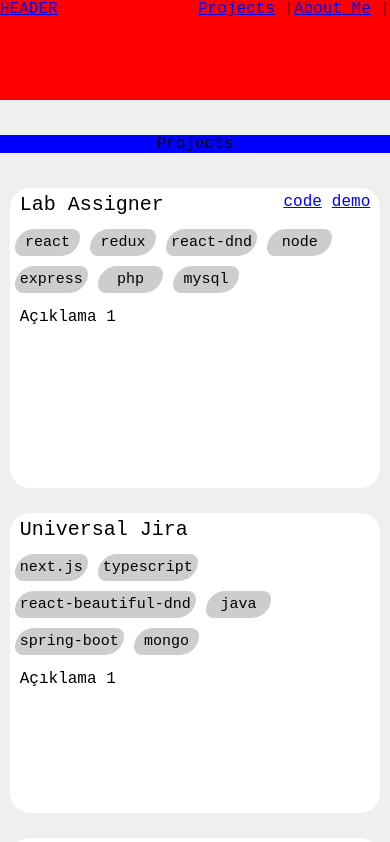
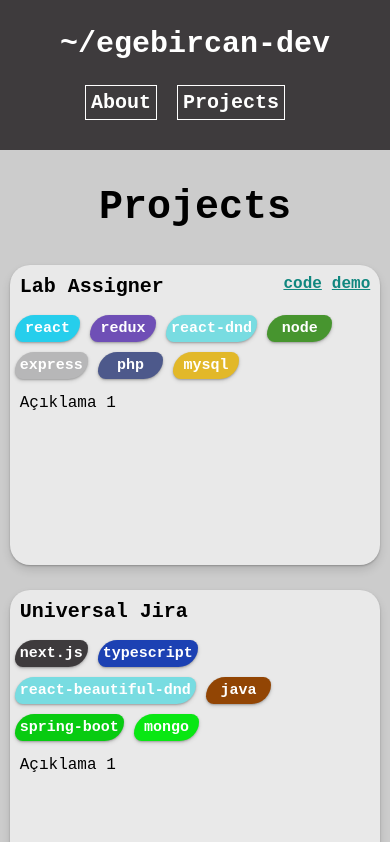
Before and after one commit to egebircan/my-portfolio, a Next.js app: page /projects in a window 390 px wide. Shown: the top 842 px of the page. Built offline with nearby package versions, Linux system fonts and the light colour scheme.

Commit message:
projects styling && header && responsiveness

```diff
--- a/components/Header/header.js
+++ b/components/Header/header.js
@@ -3,14 +3,30 @@ import Link from 'next/link'
 
 export default function Header() {
   return (
-    <div style={{height: "100px", backgroundColor: "red"}}>
-      <div className={styles.title}>
-        <Link href="/">HEADER</Link>
+    <div className={styles.mainDiv}>
+      <div className={styles.elementsDiv}>
+        <div>
+          <Link href="/" passHref>
+            <a className={styles.mainLink}>
+            ~/egebircan-dev
+            </a>
+          </Link>
+        </div>
+        <div className>
+          <nav className={styles.nav}>
+              <Link href="/">
+                <a className={styles.navLink}>
+                  About
+                </a>
+              </Link>
+              <Link href="/projects">
+                <a className={styles.navLink}>
+                  Projects
+                </a>
+              </Link>
+            </nav>
+        </div>
       </div>
-      <nav className={styles.nav}>
-        <Link href="/projects">Projects</Link> |
-        <Link href="/">About Me</Link> |
-      </nav>
     </div>
   )
 }
--- a/components/Header/index.module.css
+++ b/components/Header/index.module.css
@@ -1,7 +1,64 @@
-.nav {
-  float: right;
+.mainDiv {
+  height: 100px;
+  background-color: #3e3b3d;
+  display: flex;
+  align-items: center;
+  text-align: center;
+  justify-content: space-between;
 }
 
-.title {
+@media (max-width: 800px) {
+  .mainDiv {
+    height: 150px;
+  }
+}
+
+.elementsDiv {
+  width: 75%;
+  margin: auto;
+}
+
+@media (max-width: 800px) {
+  .elementsDiv {
+    width: 95%;
+  }
+}
+
+.mainLink {
+  color: white;
   float: left;
+  font-size: 30px;
+  font-weight: bold;
+  text-decoration: none;
 }
+
+@media (max-width: 800px) {
+  .mainLink {
+    float: none;
+  }
+}
+
+@media (max-width: 800px) {
+  .nav {
+    margin-top: 30px;
+    margin-bottom: 10px;
+  }
+}
+
+.navLink {
+  float: right;
+  color: white;
+  margin-right: 20px;
+  font-size: 20px;
+  font-weight: bold;
+  text-decoration: none;
+  border-style: solid;
+  border-width: thin;
+  padding: 5px;
+}
+
+@media (max-width: 800px) {
+  .navLink {
+    float: none;
+  }
+}
--- a/components/Project/index.module.css
+++ b/components/Project/index.module.css
@@ -1,24 +1,27 @@
 .info {
-  height: 15%;
+  height: 20%;
 }
 
 @media (max-width: 1333px) {
   .info {
-    height: 12%;
+    height: 15%;
   }
 }
 
 .title {
   float: left;
   margin-left: 10px;
-  margin-top: 5px;
+  margin-top: 10px;
   font-size: 20px;
+  font-weight: bold;
 }
 
 .btn {
-  margin-top: 5px;
+  margin-top: 10px;
   margin-right: 10px;
   float: right;
+  color: #10877f;
+  font-weight: bold;
 }
 
 .techstack {
--- a/components/Project/project.js
+++ b/components/Project/project.js
@@ -39,8 +39,14 @@ const ProjectDiv = styled.div`
   width: 45%;
   height: 250px;
   margin: 25px;
-  background-color: white;
+  background-color: #E9E9E9;
   border-radius: 20px;
+  box-shadow: 0 5px 10px rgba(0,0,0,0.12), 0 1px 2px rgba(0,0,0,0.24);
+  transition: all 0.3s cubic-bezier(.25,.8,.25,1);
+
+  &:hover {
+    box-shadow: 0 14px 28px rgba(0,0,0,0.25), 0 10px 10px rgba(0,0,0,0.22);
+  }
 
   @media (max-width: 1333px) {
     width: 100%;
--- a/components/Tag/tag.js
+++ b/components/Tag/tag.js
@@ -1,13 +1,41 @@
 import styled from 'styled-components'
+
+const dd = "#FFFACD"
+
+const tagColors = {
+  "javascript": "#D1D403",
+  "typescript": "#1C41B3",
+  "react": "#26CEEC",
+  "redux": "#6F4FB6",
+  "react-dnd": "#78DCE1",
+  "react-beautiful-dnd": "#78DCE1",
+  "react-bootstrap": "#00ACF2",
+  "next.js": "#3E3B3D",
+  "node": "#47952F",
+  "express": "#B7B7B8",
+  "php": "#4D598B",
+  "mysql": "#E2B829",
+  "oauth 2.0": "#EF81C5",
+  "java": "#924504",
+  "spring-boot": "#08CB11",
+  "mongo": "#09E713",
+  "selenium": "#299812",
+  "webdrivers": "#BF154B",
+  "docker": "#1FE1CC",
+  "vercel": "##3E3B3D",
+  "netlify": "#1B81BC"
+}
 
 export default function Tag({ name }) {
   return (
-    <TagDiv>{name}</TagDiv>
+    <TagDiv backgroundColor={tagColors[name]}>{name}</TagDiv>
   )
 }
 
 const TagDiv = styled.div`
-  background-color: #cdcdcd;
+  color: white;
+  font-weight: bold;
+  background-color: ${props => (props.backgroundColor)};
   margin: 5px;
   display: flex;
   align-items: center;
@@ -15,4 +43,5 @@ const TagDiv = styled.div`
   text-align: center;
   min-width: 20%;
   border-radius: 50px 20px;
+  box-shadow: 0 2px 4px rgba(0,0,0,0.12), 0 1px 2px rgba(0,0,0,0.24);
 `
--- a/pages/projects.js
+++ b/pages/projects.js
@@ -46,5 +46,6 @@ const PageTitle = styled.div`
   text-align: center;
   margin-top: 35px;
   margin-bottom: 35px;
-  background-color: blue;
+  font-size: 40px;
+  font-weight: bold;
 `
--- a/pages/styles.css
+++ b/pages/styles.css
@@ -3,5 +3,5 @@
 body {
   margin: 0;
   font-family: "Roboto Mono", monospace;
-  background-color: #efefef;
+  background-color: #cccccc;
 }
```
